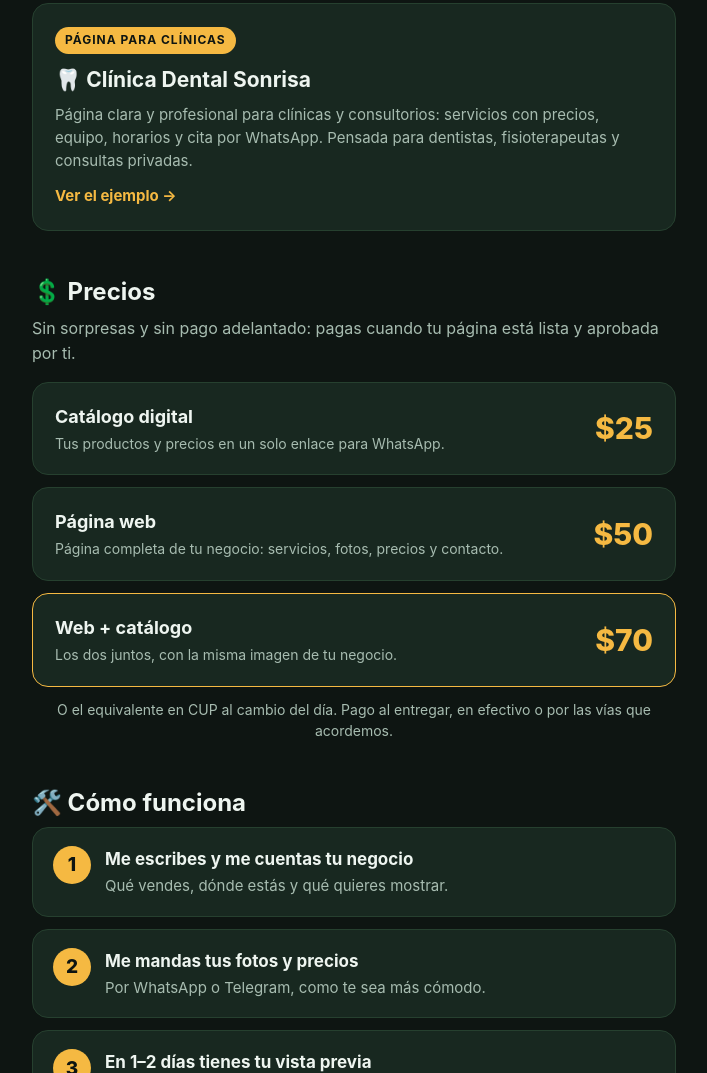
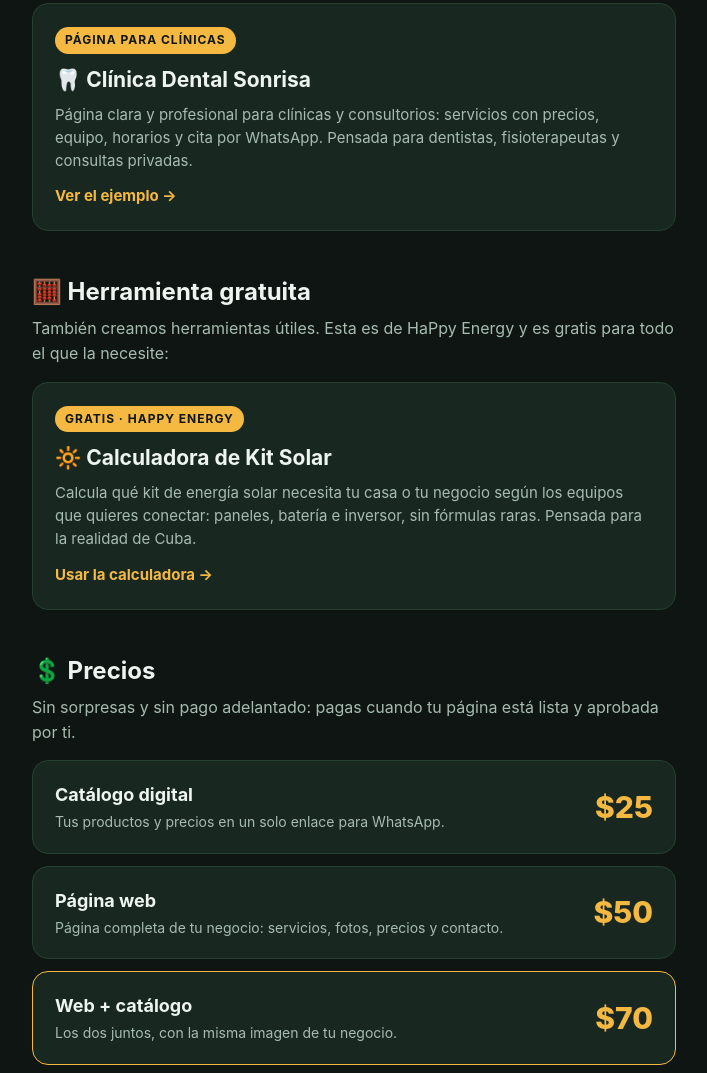
Before and after one commit to Hiosvany83/happy-web, a plain HTML site: page index.html in a window 1280 px wide. Shown: the part 1458-2531 px from the top of the page, without its empty margins (286-993 px from the left). Drawn offline with Linux system fonts and the light colour scheme.

Commit message:
Escaparate: tarjeta de la Calculadora de Kit Solar (herramienta gratuita)

```diff
--- a/index.html
+++ b/index.html
@@ -109,6 +109,17 @@
     <span class="go">Ver el ejemplo →</span>
   </a>
 
+
+  <h2>🧮 Herramienta gratuita</h2>
+  <p class="lead">También creamos herramientas útiles. Esta es de HaPpy Energy y es gratis para todo el que la necesite:</p>
+
+  <a class="card" href="https://hiosvany83.github.io/calculadora-solar/">
+    <span class="tag">Gratis · HaPpy Energy</span>
+    <h3>🔆 Calculadora de Kit Solar</h3>
+    <p>Calcula qué kit de energía solar necesita tu casa o tu negocio según los equipos que quieres conectar: paneles, batería e inversor, sin fórmulas raras. Pensada para la realidad de Cuba.</p>
+    <span class="go">Usar la calculadora →</span>
+  </a>
+
   <h2>💲 Precios</h2>
   <p class="lead">Sin sorpresas y sin pago adelantado: pagas cuando tu página está lista y aprobada por ti.</p>
   <div class="prices">
```
